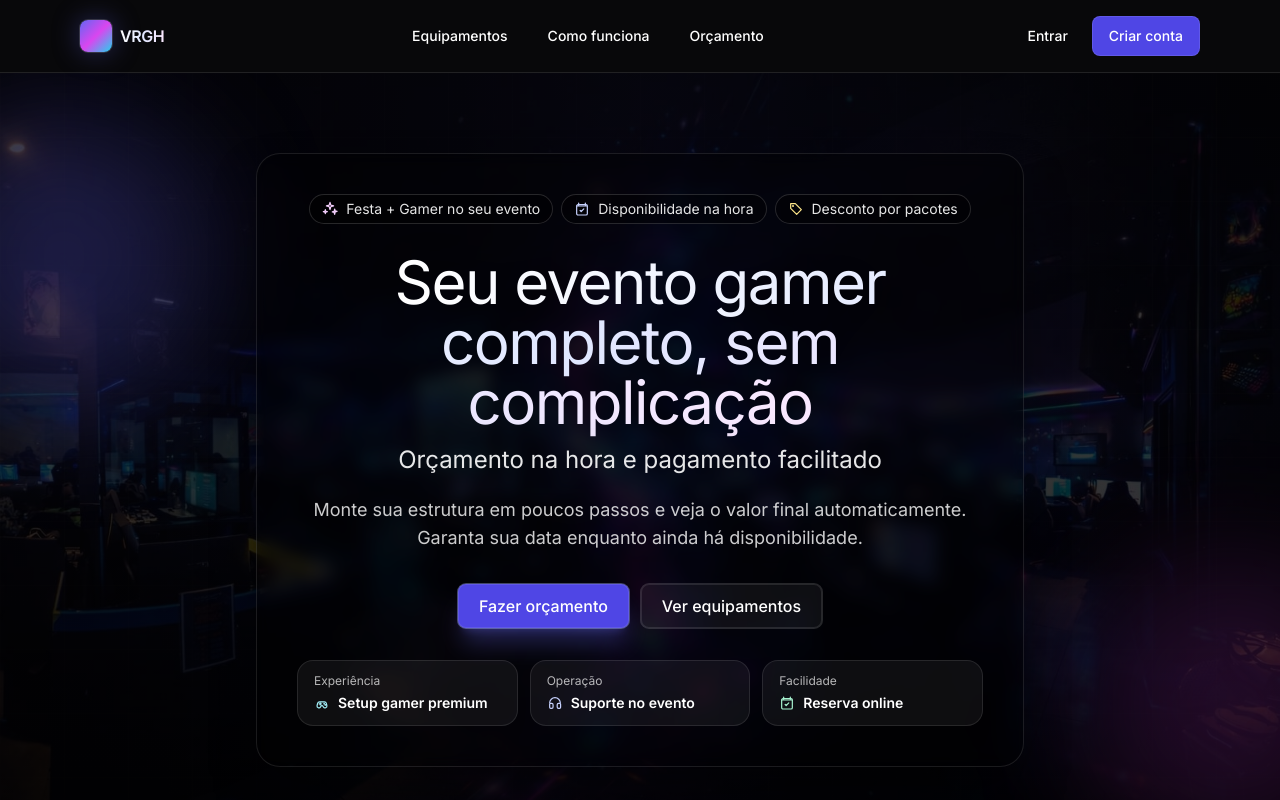
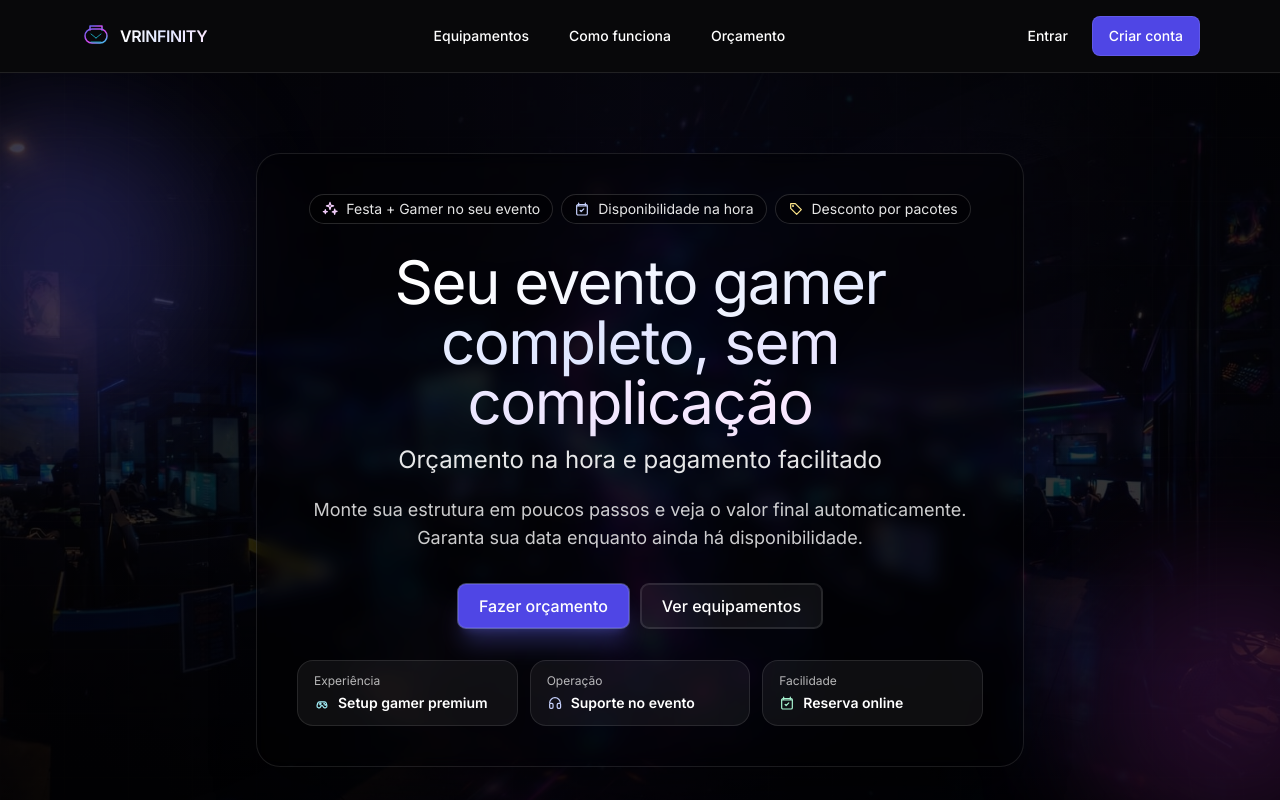
Before and after one commit to andersjc11/VRGH, a Next.js app: page / in a window 1280 px wide. Shown: the top 800 px of the page. Built offline with nearby package versions, Linux system fonts and the light colour scheme; no server answers; the database is empty.

Commit message:
Header: atualizar logo para VRINFINITY

```diff
--- a/src/components/site/SiteHeader.tsx
+++ b/src/components/site/SiteHeader.tsx
@@ -3,6 +3,48 @@ import { cookies } from "next/headers"
 import { createSupabaseServerClient } from "@/lib/supabase/server"
 import { Button } from "@/components/ui/Button"
 import { signOut } from "@/app/(auth)/actions"
+
+function BrandLogo() {
+  return (
+    <svg
+      viewBox="0 0 64 64"
+      className="h-8 w-8"
+      aria-hidden="true"
+      focusable="false"
+    >
+      <defs>
+        <linearGradient id="vrinfinity_logo_g" x1="0" y1="0" x2="1" y2="1">
+          <stop offset="0" stopColor="#6366f1" />
+          <stop offset="0.55" stopColor="#d946ef" />
+          <stop offset="1" stopColor="#22d3ee" />
+        </linearGradient>
+      </defs>
+      <path
+        d="M20 20v-8h24v8"
+        fill="none"
+        stroke="url(#vrinfinity_logo_g)"
+        strokeWidth="3"
+        strokeLinecap="round"
+        strokeLinejoin="round"
+      />
+      <path
+        d="M10 32c0-8 6-14 14-14h16c8 0 14 6 14 14s-6 14-14 14H24c-8 0-14-6-14-14Z"
+        fill="none"
+        stroke="url(#vrinfinity_logo_g)"
+        strokeWidth="3"
+        strokeLinejoin="round"
+      />
+      <path
+        d="M22 28l10 8m10-8L32 36m-10 8h20"
+        fill="none"
+        stroke="#22d3ee"
+        strokeOpacity="0.9"
+        strokeWidth="1.6"
+        strokeLinecap="round"
+      />
+    </svg>
+  )
+}
 
 export async function SiteHeader() {
   const ref = cookies().get("vrgh_ref")?.value?.trim()
@@ -25,9 +67,9 @@ export async function SiteHeader() {
     <header className="sticky top-0 z-40 border-b border-white/10 bg-zinc-950/80 backdrop-blur print:hidden">
       <div className="mx-auto flex max-w-6xl items-center justify-between gap-4 px-4 py-4">
         <Link href="/" className="flex items-center gap-2">
-          <div className="h-8 w-8 rounded-lg bg-gradient-to-br from-brand-500 via-fuchsia-500 to-cyan-400 shadow-[0_0_28px_rgba(99,102,241,0.35)] ring-1 ring-white/15" />
+          <BrandLogo />
           <span className="bg-gradient-to-r from-white via-brand-100 to-fuchsia-100 bg-clip-text font-semibold tracking-tight text-transparent">
-            VRGH
+            VRINFINITY
           </span>
         </Link>
 
```
